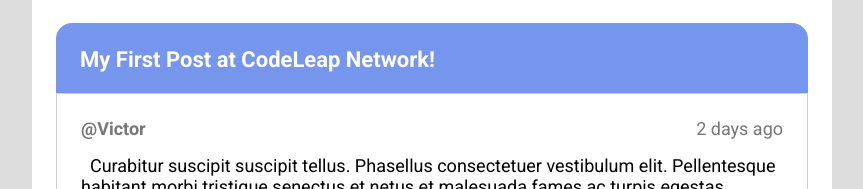
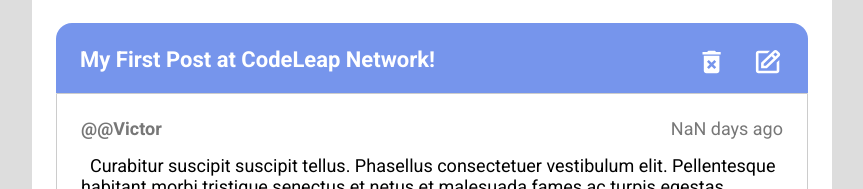
Before and after one commit to mfladeira/code-leap, a Next.js app: page / in a window 1280 px wide. Shown: the part 451-640 px from the top of the page, without its empty margins (208-1071 px from the left). Built offline with nearby package versions, Linux system fonts and the light colour scheme.

Commit message:
feat: add functionality to edit and remove post

```diff
--- a/src/components/post/post.tsx
+++ b/src/components/post/post.tsx
@@ -6,22 +6,41 @@ import { Button } from '../button/button';
 import { timeAgo } from '@/app/utils/timeAgo';
 import { Modal } from '../modal/modal';
 import { Card } from '../card/card';
-import * as Dialog from '@radix-ui/react-dialog';
 import { Input } from '../input/input';
 import { Label } from '../label/label';
 import { TextArea } from '../textArea/textArea';
+import { deletePost, editPost } from '@/services/posts';
+import { useState } from 'react';
 
 export type PostProps = Readonly<{
+  id: number;
   title: string;
   content: string;
+  username: string;
+  created_datetime: string;
   belongsToUser?: boolean;
-  username: string;
-  date: string;
-  onClickDeleteButton?: () => void;
-  onClickSaveButton?: () => void;
+  onPostChange?: () => void;
 }>
 
 export const Post = (props: PostProps) => {
+  const [title, setTitle] = useState(props.title);
+  const [content, setContent] = useState(props.content);
+
+  const [isDeleteModalOpen, setIsDeleteModalOpen] = useState(false);
+  const [isEditModalOpen, setIsEditModalOpen] = useState(false);
+
+  const handleDeletePost = async () => {
+    await deletePost(props.id);
+    setIsDeleteModalOpen(false);
+    props.onPostChange?.();
+  }
+
+  const handleEditPost = async () => {
+    await editPost(props.id, title, content);
+    setIsEditModalOpen(false);
+    props.onPostChange?.();
+  }
+
   return (
     <div className={styles.post}>
       <header className={styles.header}>
@@ -29,9 +48,7 @@ export const Post = (props: PostProps) => {
         {
           props.belongsToUser &&
           <div className={styles.modalWrapper}>
-            <Modal
-              trigger={
-                <Button variant='ghost'>
+            <Button variant='ghost' onClick={() => setIsDeleteModalOpen(true)}>
               <Image
                 src={'/delete-icon.svg'}
                 alt="Delete icon"
@@ -39,21 +56,16 @@ export const Post = (props: PostProps) => {
                 height={30}
               />
             </Button>
-              }
-            >
+            <Modal open={isDeleteModalOpen}>
               <Card title='Are you sure you want to delete this item?'>
                 <div className={styles.buttonWrapper}>
-                  <Dialog.Close asChild>
-                    <Button variant='outline'>Cancel</Button>
-                  </Dialog.Close>
-                  <Button variant='danger' onClick={props.onClickDeleteButton}>Delete</Button>
+                  <Button variant='outline' onClick={() => setIsDeleteModalOpen(false)}>Cancel</Button>
+                  <Button variant='danger' onClick={handleDeletePost}>Delete</Button>
                 </div>
               </Card>
             </Modal>
 
-            <Modal
-              trigger={
-                <Button variant='ghost'>
+            <Button variant='ghost' onClick={() => setIsEditModalOpen(true)}>
               <Image
                 src={'/edit-icon.svg'}
                 alt="Edit icon"
@@ -61,18 +73,15 @@ export const Post = (props: PostProps) => {
                 height={30}
               />
             </Button>
-              }
-            >
+            <Modal open={isEditModalOpen}>
               <Card title='Edit item'>
                 <Label id='title' text='Title'></Label>
-                <Input id='title' value={props.title} className='mt8 mb24' onChange={() => { }}></Input>
+                <Input id='title' value={title} className='mt8 mb24' onChange={(e) => setTitle(e.target.value)}></Input>
                 <Label id='content' text='Content' className='mb8'></Label>
-                <TextArea id='content' value={props.content} onChange={() => { }}></TextArea>
+                <TextArea id='content' value={content} onChange={(e) => setContent(e.target.value)}></TextArea>
                 <div className={styles.buttonWrapper}>
-                  <Dialog.Close asChild>
-                    <Button variant='outline'>Cancel</Button>
-                  </Dialog.Close>
-                  <Button variant='success' onClick={props.onClickSaveButton}>Save</Button>
+                  <Button variant='outline' onClick={() => setIsEditModalOpen(false)}>Cancel</Button>
+                  <Button variant='success' onClick={handleEditPost}>Save</Button>
                 </div>
               </Card>
             </Modal>
@@ -82,8 +91,8 @@ export const Post = (props: PostProps) => {
 
       <div className={styles.postContentWrapper}>
         <div className={styles.headerPost}>
-          <span className={styles.username}>{props.username}</span>
-          <span className={styles.date}>{timeAgo(props.date)}</span>
+          <span className={styles.username}>@{props.username}</span>
+          <span className={styles.date}>{timeAgo(props.created_datetime)}</span>
         </div>
         <div className={styles.contentPost}>
           {
```
Lines whose indentation alone changed are shown as unchanged.
